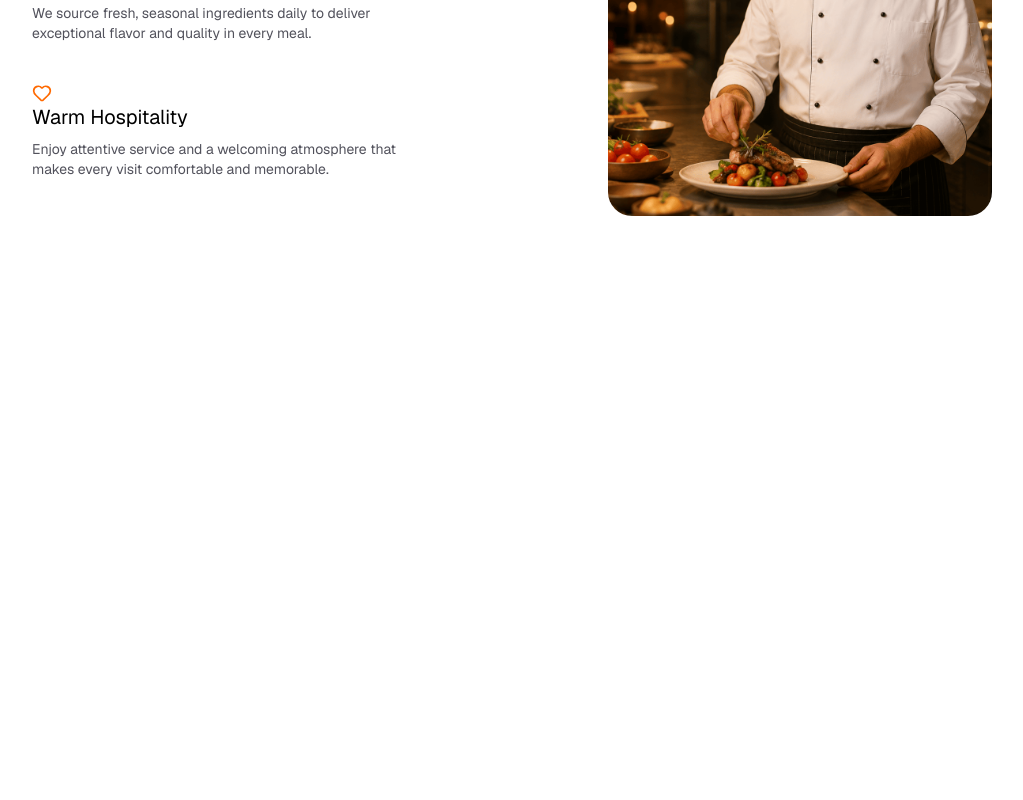
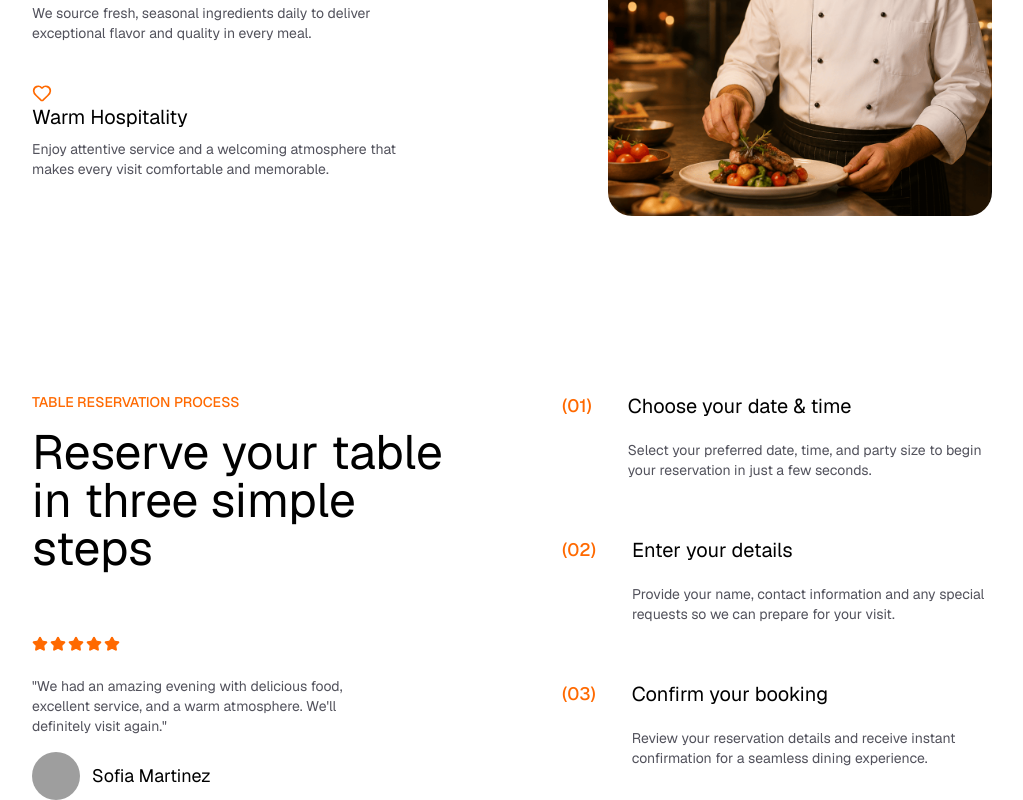
Before and after one commit to ALAMIN761740/Restro-Website, a React (Vite) app: page / in a window 1280 px wide. Shown: the part 3089-3889 px from the top of the page, without its empty margins (128-1151 px from the left). Before the commit the page ends 3305 px from the top, so only its background shows below. Built offline with nearby package versions, Linux system fonts and the light colour scheme; grey boxes are pictures that could not be loaded.

Commit message:
feat: add booking process and testimonial section

```diff
--- a/src/App.jsx
+++ b/src/App.jsx
@@ -5,6 +5,7 @@
 import Stats from './sections/Stats'
 import Dishes from './sections/Dishes'
 import Features from './sections/Features'
+import BookingProcess from './sections/BookingProcess'
 
 
 
@@ -17,6 +18,7 @@
       <Stats/>
       <Dishes/>
       <Features/>
+      <BookingProcess/>
     </>
   )
 }
--- /dev/null
+++ b/src/sections/BookingProcess.jsx
@@ -0,0 +1,65 @@
+import React from 'react'
+import Animated from '../components/Animated'
+import { Star } from 'lucide-react'
+import { bookingSteps, bookingTestimonial } from '../data/data'
+
+const BookingProcess = () => {
+  return (
+    <section id='booking-process' className='px-auto mt-44'>
+        <div className='max-w-7xl mx-auto grid md:grid-cols-2 gap-16 md:gap-25'>
+            {/* Left Side */}
+            <div className='flex flex-col text-center md:text-left'>
+                <Animated delay={0.2}>
+                    <p className='text-orange-500 font-medium uppercase mb-4'>
+                        Table Reservation Process
+                    </p>
+                </Animated>
+                <Animated delay={0.2}>
+                    <h2 className='text-4xl md:text-5xl mb-16'>
+                        Reserve your table in three simple steps
+                    </h2>
+                </Animated>
+                <Animated>
+                    <div className='flex gap-0.5 mb-6 justify-center md:justify-start'>
+                        {[...Array(bookingTestimonial.rating)].map((_, i)=>(
+                            <Star key={i} className='size-4 fill-orange-500 text-orange-500'></Star>
+                        ))}
+                    </div>
+                </Animated>
+                <Animated delay={0.2}>
+                    <p className='text-zinc-600 max-w-xs max-md:mx-auto mb-4'>
+                        "{bookingTestimonial.quote}"
+                    </p>
+                </Animated>
+                <Animated>
+                    <div className='flex items-center justify-center md:justify-start gap-3'>
+                        <img src={bookingTestimonial.authorImg} alt={bookingTestimonial.authorName} className='size-12 rounded-full object-cover'/>
+                        <span className='text-lg'>
+                            {bookingTestimonial.authorName}
+                        </span>
+                    </div>
+                </Animated>
+            </div>
+
+
+
+            {/* Right Side */}
+            <div className='space-y-14 text-left'>
+                {bookingSteps.map((step, index) =>(
+                    <Animated key={index} y={150} delay={index * 0.15}>
+                        <div className='flex items-start gap-9'>
+                            <span className='text-orange-500 font-medium text-lg shrink-0'>{step.number}</span>
+                            <div className='flex flex-col'>
+                                <h3 className='text-xl mb-5'>{step.title}</h3>
+                                <p className='text-zinc-600'>{step.description}</p>
+                            </div>
+                        </div>
+                    </Animated>
+                ))}
+            </div>
+        </div>
+    </section>
+  )
+}
+
+export default BookingProcess
```
